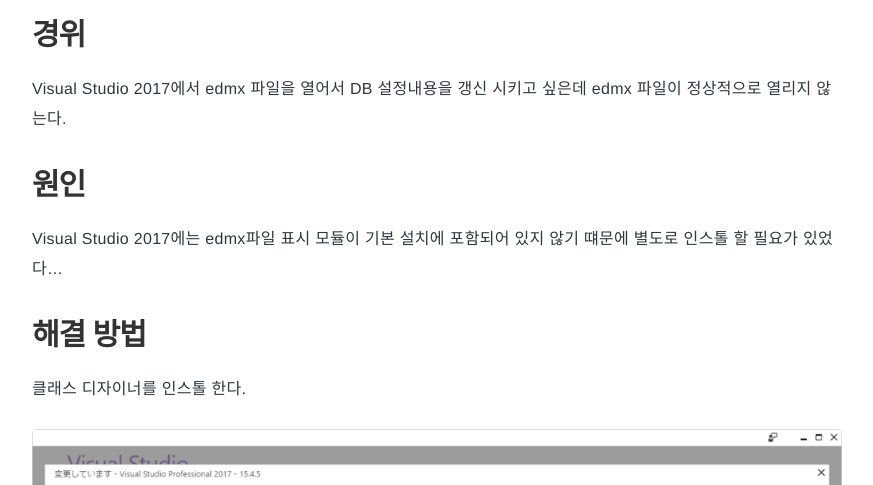
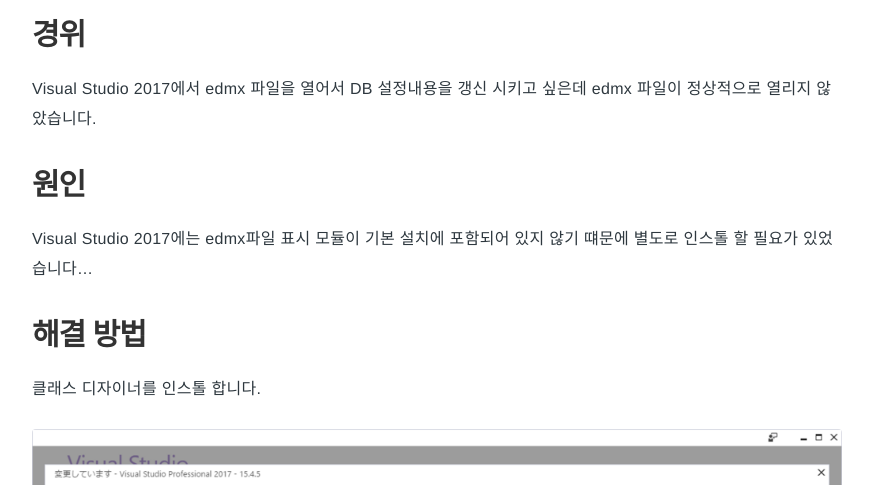
Before and after one commit to Pie001/pie001.github.io, a Jekyll site: the page built from _posts/2017-12-04-0048.md, in a window 1280 px wide and 900 px high, scrolled down 284 px. Shown: the part 180-665 px from the top of the window, without its empty margins (203-1076 px from the left). Built offline with Jekyll 4.4.1, drawn with Linux system fonts in a browser that asks for light colours; comment, search, counter and statistics services are not loaded.

Commit message:
Update 2017-12-04-0048.md

```diff
--- a/_posts/2017-12-04-0048.md
+++ b/_posts/2017-12-04-0048.md
@@ -18,13 +18,13 @@
 ---
 
 # 경위
-Visual Studio 2017에서 edmx 파일을 열어서 DB 설정내용을 갱신 시키고 싶은데 edmx 파일이 정상적으로 열리지 않는다.
+Visual Studio 2017에서 edmx 파일을 열어서 DB 설정내용을 갱신 시키고 싶은데 edmx 파일이 정상적으로 열리지 않았습니다.
 
 # 원인
-Visual Studio 2017에는 edmx파일 표시 모듈이 기본 설치에 포함되어 있지 않기 떄문에 별도로 인스톨 할 필요가 있었다...
+Visual Studio 2017에는 edmx파일 표시 모듈이 기본 설치에 포함되어 있지 않기 떄문에 별도로 인스톨 할 필요가 있었습니다...
 
 # 해결 방법
-클래스 디자이너를 인스톨 한다.
+클래스 디자이너를 인스톨 합니다.
 
 ![0048-1.png](/assets/images/post/0048-1.png)
 
```
